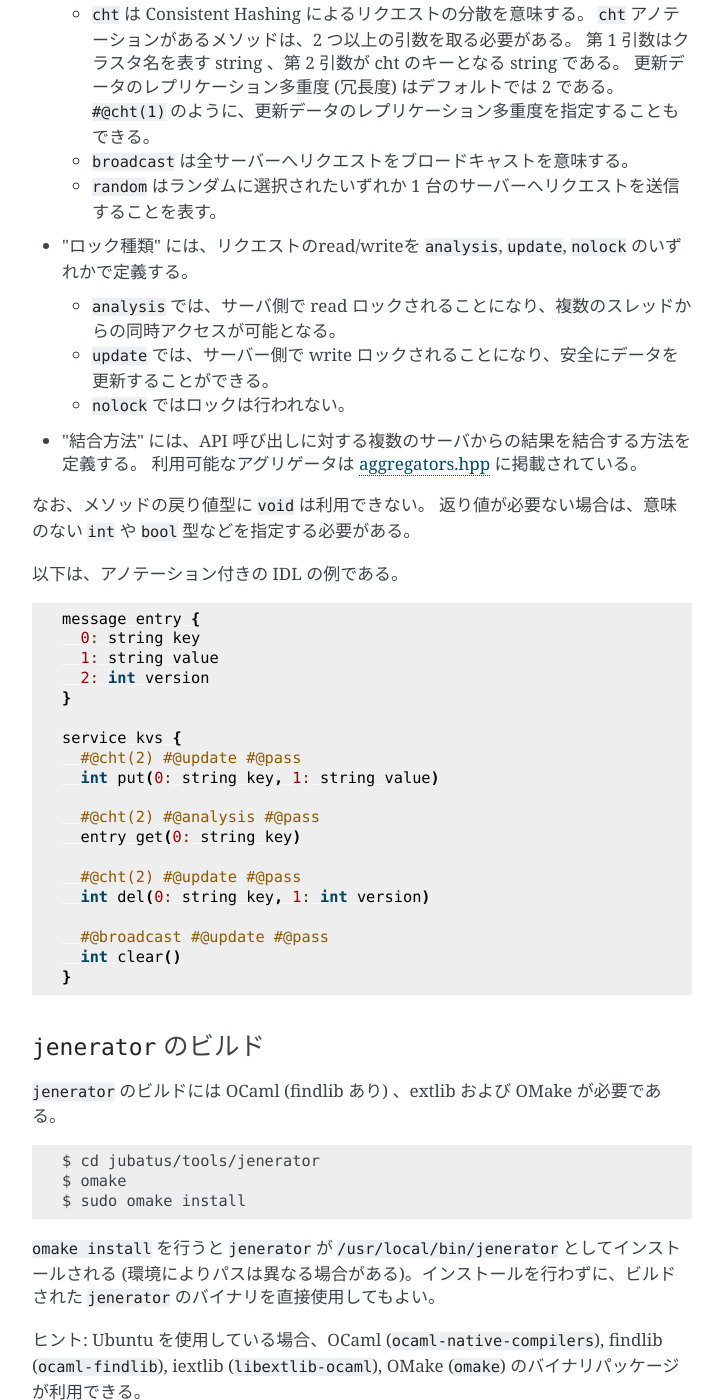
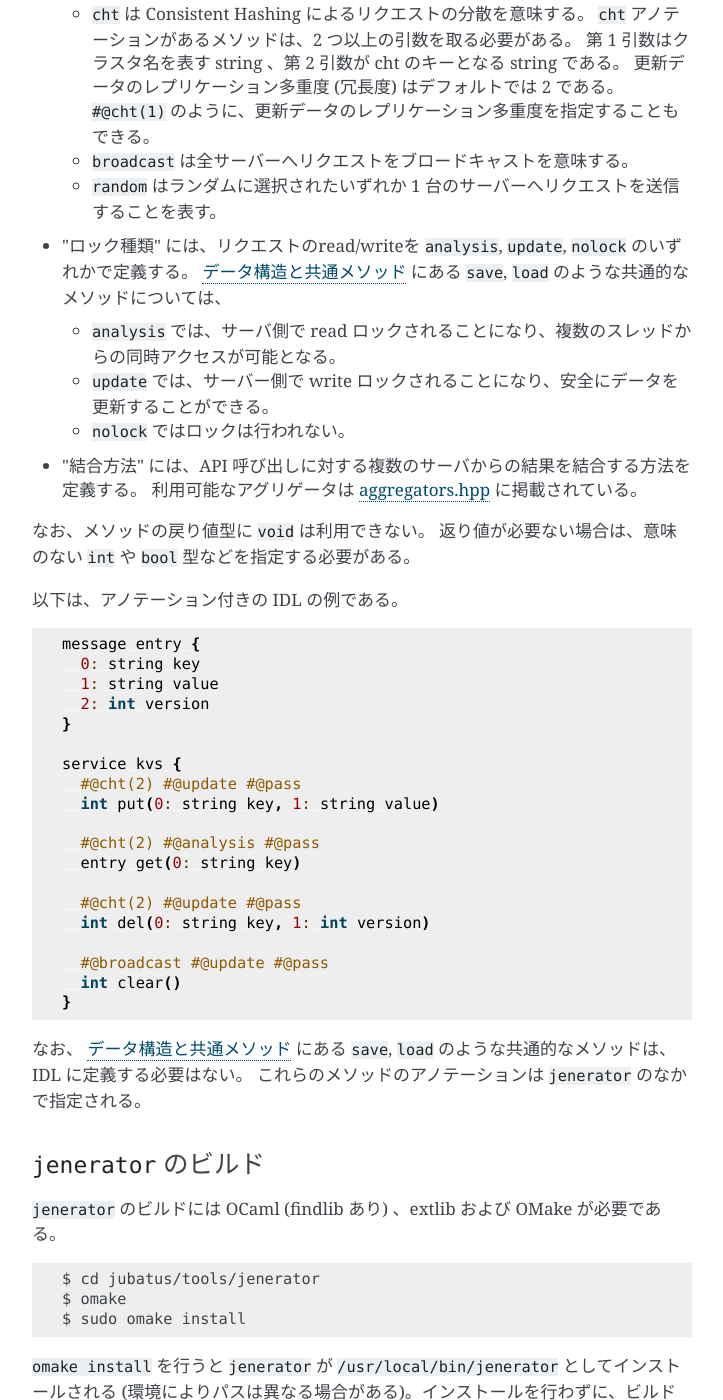
Before and after one commit to jubatus/website, a Sphinx documentation site: the page built from source/ja/server.rst, in a window 1280 px wide and 1400 px high, scrolled down 1785 px. Shown: the whole window, without its empty margins (388-1111 px from the left). Built offline with Sphinx 7.4.7, drawn with Linux system fonts in a browser that asks for light colours; the version number could not be read and is left out.

Commit message:
Write about annotations of common methods

```diff
--- a/source/en/server.rst
+++ b/source/en/server.rst
@@ -95,6 +95,8 @@ Here is a example of MessagePack-IDL with annotation.
     int clear()
   }
 
+In addition, common methods such as ``save``, ``load`` described in :doc:`common_structs` are not necessary to define by MessagePack-IDL.
+Annotations of these methods are specified by ``jenerator`` .
 
 Building ``jenerator``
 ~~~~~~~~~~~~~~~~~~~~~~
--- a/source/ja/server.rst
+++ b/source/ja/server.rst
@@ -60,6 +60,7 @@ RPC インターフェースは `MessagePack-IDL <https://github.com/msgpack/msg
   - ``random`` はランダムに選択されたいずれか 1 台のサーバーへリクエストを送信することを表す。
 
 - "ロック種類" には、リクエストのread/writeを ``analysis``, ``update``, ``nolock`` のいずれかで定義する。
+  :doc:`common_structs` にある ``save``, ``load`` のような共通的なメソッドについては、
 
   - ``analysis`` では、サーバ側で read ロックされることになり、複数のスレッドからの同時アクセスが可能となる。
   - ``update`` では、サーバー側で write ロックされることになり、安全にデータを更新することができる。
@@ -94,6 +95,10 @@ RPC インターフェースは `MessagePack-IDL <https://github.com/msgpack/msg
     #@broadcast #@update #@pass
     int clear()
   }
+
+なお、 :doc:`common_structs` にある ``save``, ``load`` のような共通的なメソッドは、IDL に定義する必要はない。
+これらのメソッドのアノテーションは ``jenerator`` のなかで指定される。
+
 
 ``jenerator`` のビルド
 ~~~~~~~~~~~~~~~~~~~~~~
```
